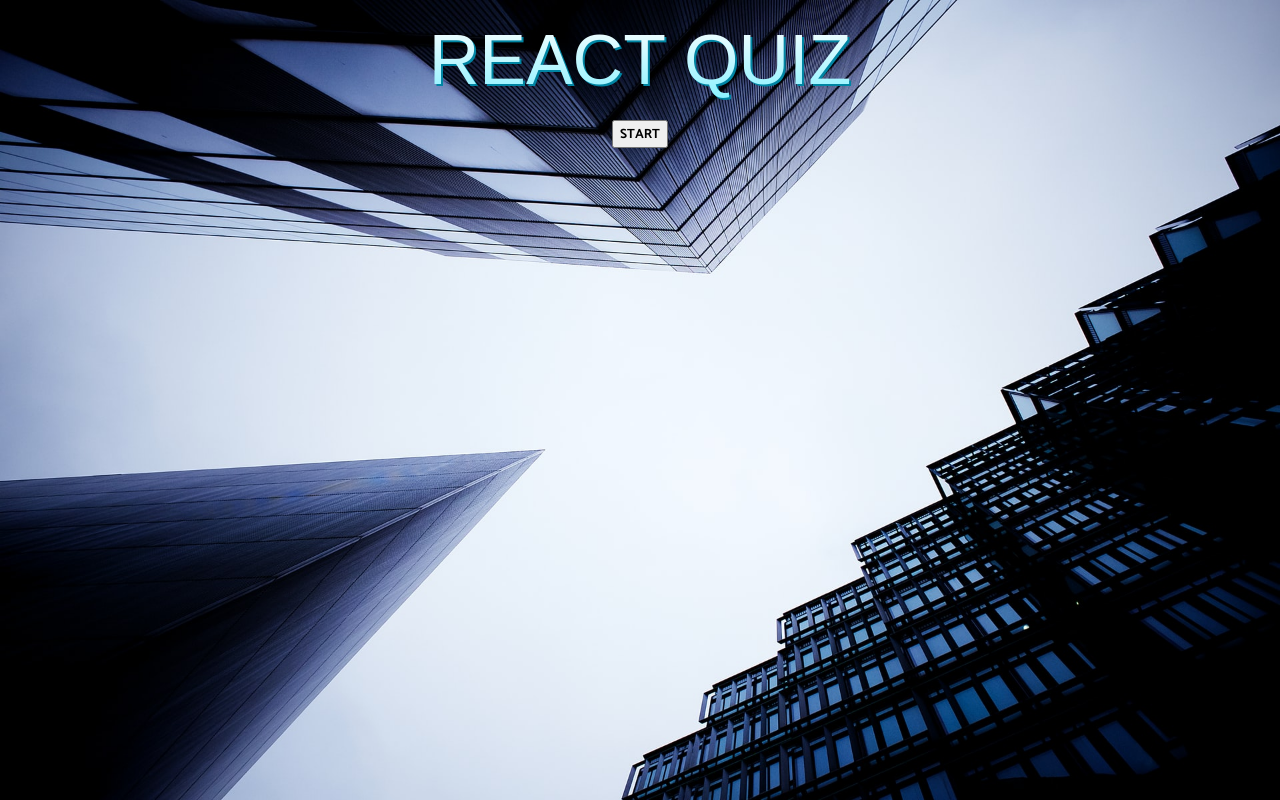
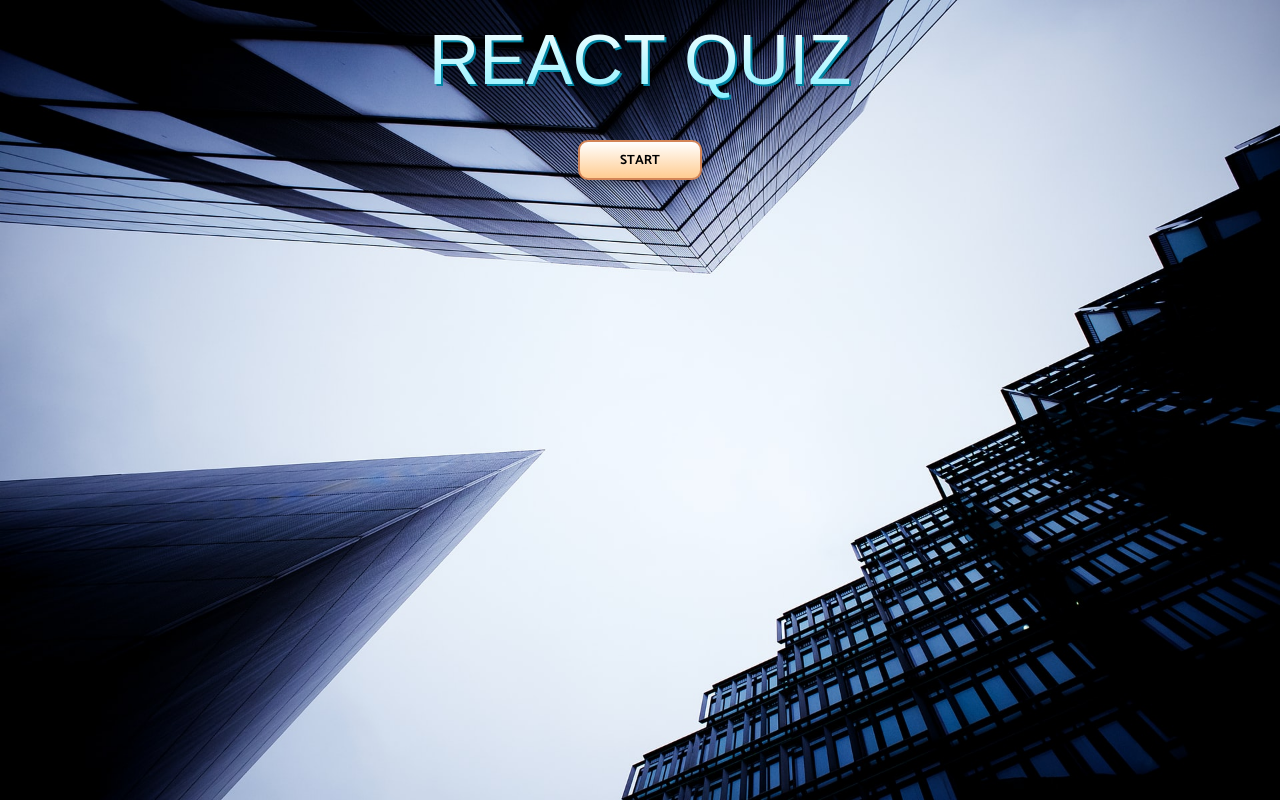
Before and after one commit to TimothySiskin/react-quiz, a React (Create React App) app: page / in a window 1280 px wide. Built offline with nearby package versions, Linux system fonts and the light colour scheme; a web font is replaced by a local one.

Commit message:
+ start & next classes

```diff
--- a/src/app.styles.ts
+++ b/src/app.styles.ts
@@ -57,5 +57,17 @@
 
   .start,
   .next {
+    cursor: pointer;
+    background: linear-gradient(180deg, #fff, #ffcc91);
+    border: 2px solid #d38558;
+    box-shadow: 0px 5px 10px rgba(0, 0, 0, 0.25);
+    border-radius: 10px;
+    height: 40px;
+    margin: 20px 0;
+    padding: 0 40px;
+  }
+
+  .start {
+    max-width: 200px;
   }
 `;
```
